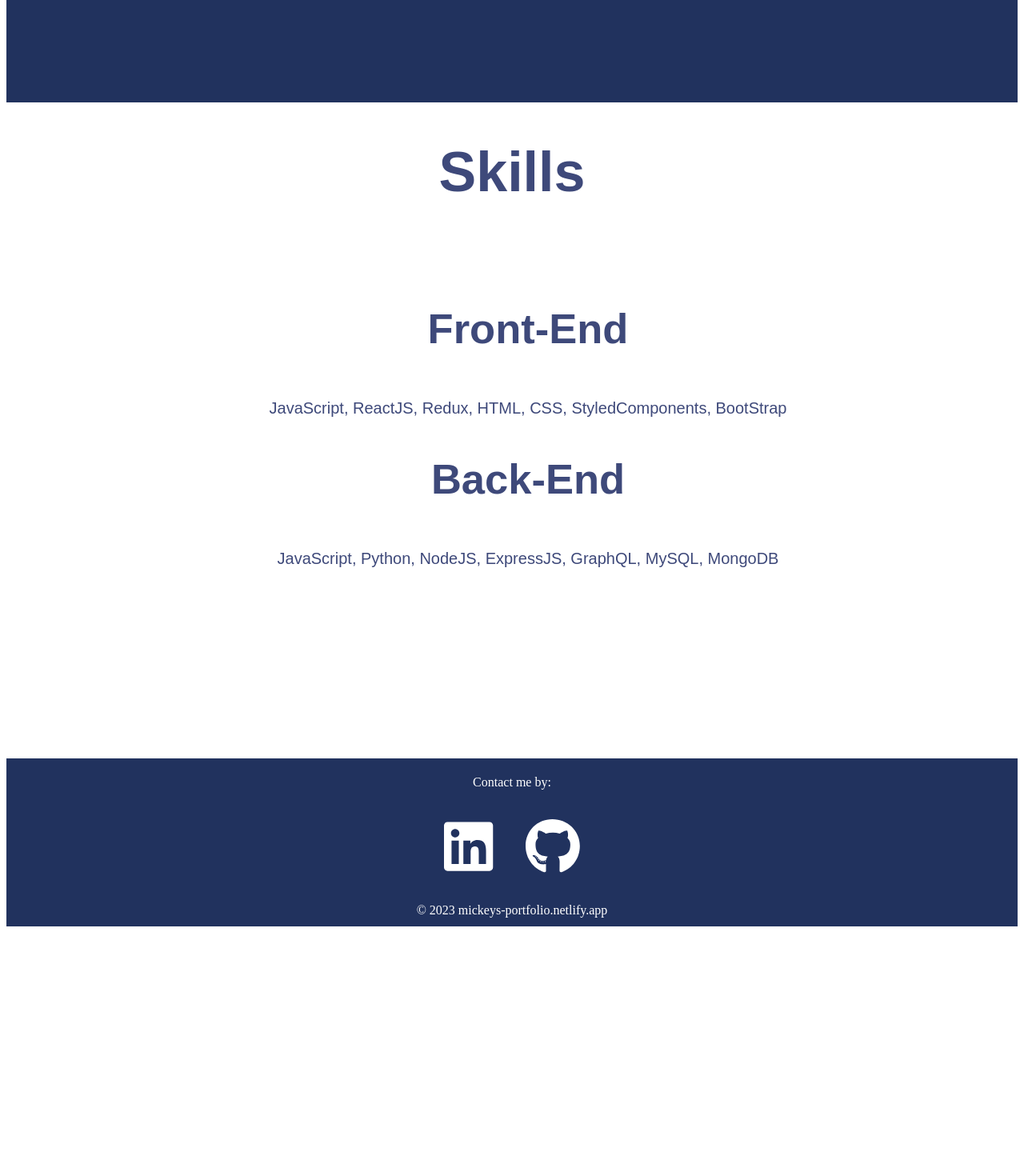
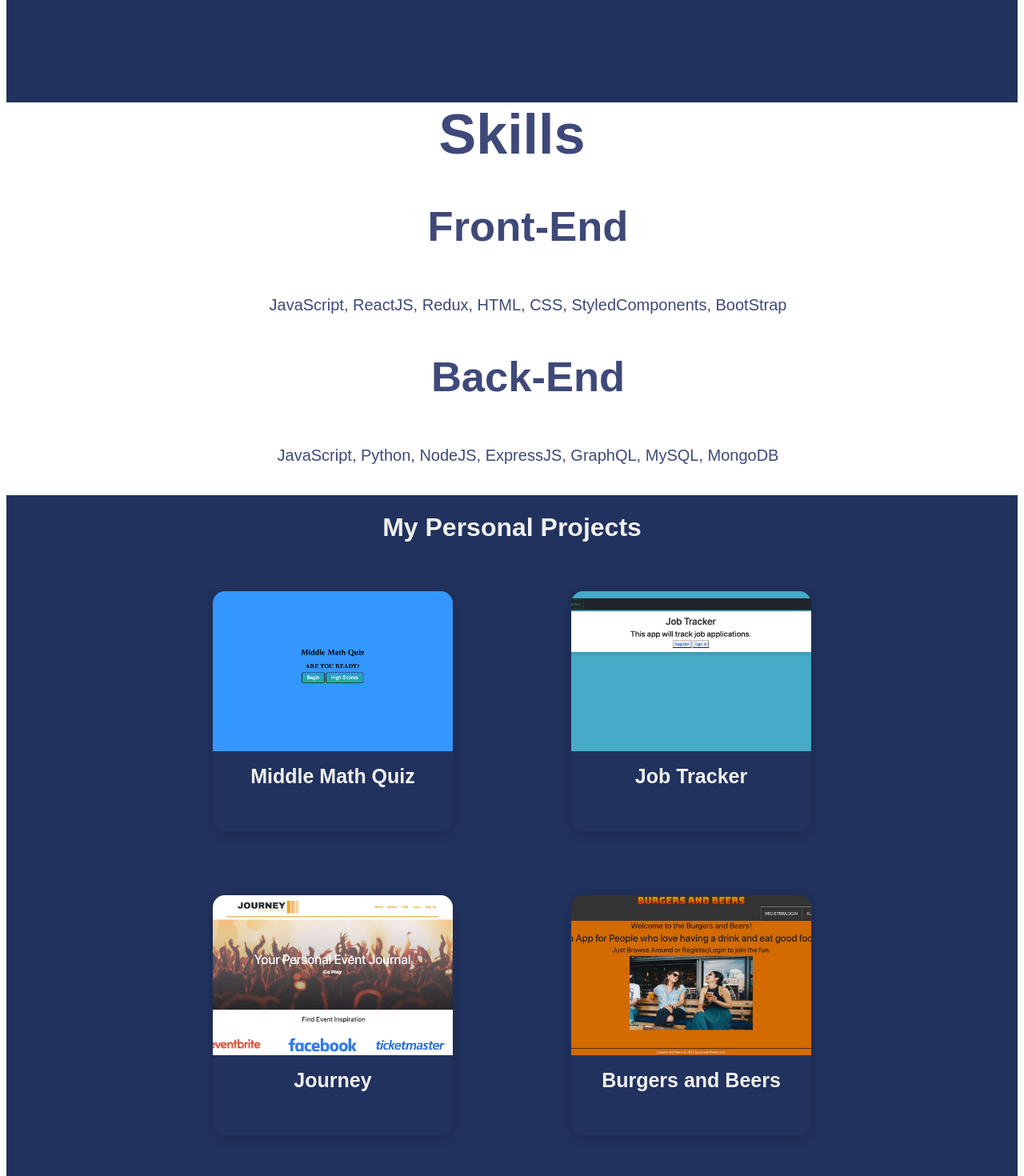
Before and after one commit to mickey-40/mickeys-portfolio, a React (Create React App) app: page / in a window 1280 px wide. Shown: the part 680-2150 px from the top of the page at 80% size. Before the commit the page ends 1846 px from the top, so only its background shows below. Built offline with nearby package versions, Linux system fonts and the light colour scheme.

Commit message:
listed projects on the homepage

```diff
--- a/src/pages/Home.js
+++ b/src/pages/Home.js
@@ -1,6 +1,8 @@
 import React from 'react'
 import { FontAwesomeIcon } from '@fortawesome/react-fontawesome'
 import { faLinkedin, faGithub} from '@fortawesome/free-brands-svg-icons'
+import ProjectItem from '../components/ProjectItem'
+import { ProjectList } from '../helpers/ProjectList'
 import '../styles/Home.css'
 
 function Home() {
@@ -19,8 +21,7 @@ function Home() {
         </div>
       </div>
       <div className='skills'>
-
-        <h1>Skills</h1>
+        <h1 className='skillsh1'>Skills</h1>
         <ol className='list'>
           <li className='item'>
             <h2>Front-End</h2>
@@ -36,6 +37,14 @@ function Home() {
           </li> */}
         </ol>
       </div>
+      <div className='projects'>
+      <h1> My Personal Projects</h1>
+      <div className='projectList'>
+        {ProjectList.map((project, idx )=>{
+          return <ProjectItem id={idx} name={project.name} image={project.image}/>
+        })}
+      </div>
+    </div>
     </div>
   )
 }
--- a/src/styles/Footer.css
+++ b/src/styles/Footer.css
@@ -7,7 +7,7 @@
   align-items: center;
   flex-direction: column;
   padding-top: 10px;
-  margin-top: 200px;
+  margin-top: auto;
 }
 
 .socialMedia svg {
--- a/src/styles/Home.css
+++ b/src/styles/Home.css
@@ -3,6 +3,20 @@
   align-items: center;
   font-family: "Arial", sans-serif;
   color: #3e497a;
+}
+
+.skillsh1 {
+  margin-top: auto;
+  margin-bottom: auto;
+}
+
+.projects {
+  background-color: #21325e;
+  color: #f0f0f0;
+}
+
+ol {
+  margin-top: auto;
 }
 
 .about {
@@ -15,6 +29,7 @@
   text-align: center;
   background-color: #21325e;
   color: #f0f0f0;
+
 }
 
 .about h2 {
```
